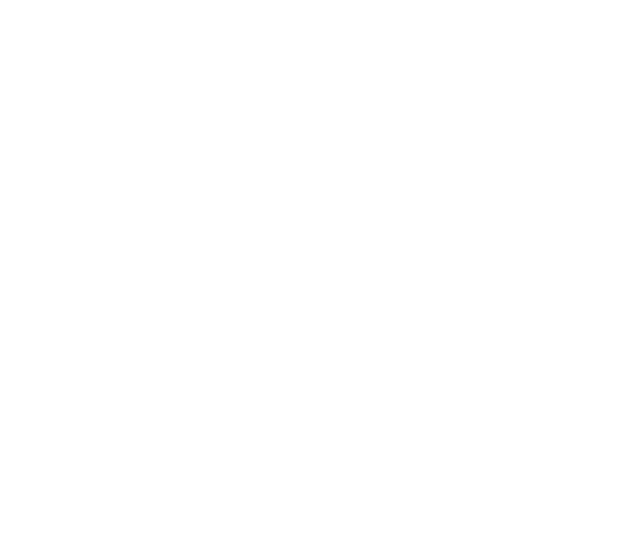
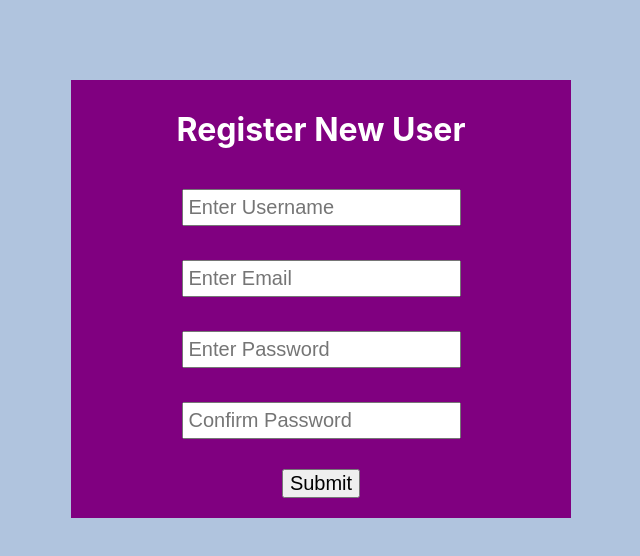
Before and after one commit to Omar-Walid-MD/React-Blog-App, a React (Create React App) app: page /register in a window 1280 px wide. Before the commit this address had no page. Shown: the top 556 px of the page, without its empty margins (319-959 px from the left). Built offline with nearby package versions, Linux system fonts and the light colour scheme; data requests are answered from the project's data file.

Commit message:
Added basic register page

```diff
--- a/src/App.js
+++ b/src/App.js
@@ -1,8 +1,9 @@
 import {useState, useEffect} from "react"
 import { Routes, Route } from "react-router-dom";
-import MainPage from "./main-page";
-import WritePage from "./write-page";
-import './main-page.css';
+import MainPage from "./MainPage";
+import WritePage from "./WritePage";
+import './MainPage.css';
+import RegisterPage from "./RegisterPage";
 
 
 
@@ -10,6 +11,7 @@
 {
 
   const [posts,setPosts] = useState();
+  const [users,setUsers] = useState();
 
   useEffect(()=>{
 
@@ -23,12 +25,24 @@
     console.log(data);
     })
 
+    fetch('http://localhost:8000/users')
+    .then(res => {
+      return res.json()
+    })
+    .then((data)=>{
+    //   console.log(data);
+    setUsers(data);
+    console.log(data);
+    })
+
   },[])
 
   return (
     <Routes>
       <Route path="/" element={<MainPage posts={posts} />} />
       <Route path="/write" element={<WritePage handlePostList={setPosts} />} />
+
+      <Route path="/register" element={<RegisterPage />} />
     </Routes>
 
   );
--- a/src/main-page.css
+++ b/src/MainPage.css
@@ -44,16 +44,35 @@
 .navbar-options
 {
     font-size: 15pt;
-    width: 100px;
+    width: 250px;
+
+    margin-right: 50px;
 }
+.navbar-button
+{
+    font-size: 15pt;
+    font-weight: 600;
+    text-decoration: none;
 
+    color: purple;
+    background-color: white;
+
+
+    padding: 5px 15px;
+    border-radius: 10px;
+
+    border: none;
+    outline: none;
+
+    cursor: pointer;
+}
 .page-container
 {
     width: 100%; min-height: 100vh;
 
     background-color: lightsteelblue;
 
-    margin-top: 80px;
+    padding-top: 80px;
 
     align-items: flex-start;
 }
--- a/src/main-page.js
+++ b/src/MainPage.js
@@ -1,8 +1,8 @@
 import {useState, useEffect} from "react"
 import { Link } from "react-router-dom";
-import Header from "./header";
-import Post from "./post";
-import './main-page.css';
+import Header from "./Header";
+import Post from "./Post";
+import './MainPage.css';
 
 function MainPage({posts})
 {
--- /dev/null
+++ b/src/RegisterPage.css
@@ -0,0 +1,32 @@
+.register-form-container
+{
+    width: 500px;
+
+    background-color: purple;
+
+    padding: 20px;
+}
+.register-form-label
+{
+    color: white;
+
+    margin: 10px;
+}
+.register-form-input-group
+{
+    height: 250px;
+
+    margin: 30px 0;
+}
+.register-form-input
+{
+    font-size: 15pt;
+
+    padding: 5px;
+
+    outline: none;
+}
+.register-form-submit
+{
+    font-size: 15pt;
+}
--- /dev/null
+++ b/src/RegisterPage.js
@@ -0,0 +1,87 @@
+import { useState } from "react";
+import { useNavigate, Link } from 'react-router-dom';
+import "./RegisterPage.css";
+
+function RegisterPage({handleUserList})
+{
+    const navigate = useNavigate();
+
+    const [newUser,setNewUser] = useState({
+        username: "",
+        email: "",
+        password: "",
+    });
+
+    const [confirmPassword,setConfirmPassword] = useState("");
+
+    function handleNewUser(event)
+    {
+        setNewUser({
+            ...newUser,
+            [event.target.name]: event.target.value
+        });
+
+        console.log(newUser);
+    }
+
+    function HandleconfirmPassword(event)
+    {
+        setConfirmPassword(event.target.value)
+    }
+
+    function RegisterUser(e)
+    {
+        e.preventDefault();
+
+        if(newUser.password===confirmPassword)
+        {
+
+            let userToAdd = {
+                ...newUser,
+                id: "user-"+makeId(10)
+            }
+
+            fetch('http://localhost:8000/users',{
+                method: "POST",
+                headers: { "Content-Type": "application/json" },
+                body: JSON.stringify(userToAdd)
+            }).then(()=>{
+                console.log("New Post Added.");
+                handleUserList(prevList => [...prevList,userToAdd])
+            })
+
+            navigate("/");
+            return
+        }
+    }
+
+    function makeId(length)
+    {
+        let result = "";
+        let chars = "123456789";
+        for (var i = 0; i < length; i++) {
+        result += chars[Math.floor(Math.random() * 9)];
+        }
+        return result;
+    }
+
+
+    return (
+        <div className="main-page">
+            <div className="page-container flex-center">
+                <form className="register-form-container flex-column" onSubmit={RegisterUser}>
+                    <h1 className="register-form-label">Register New User</h1>
+                    <div className="register-form-input-group flex-column">
+                        <input className="register-form-input" type="text" placeholder="Enter Username" name="username" value={newUser.username} onChange={handleNewUser}/>
+                        <input className="register-form-input" type="email" placeholder="Enter Email" name="email" value={newUser.email} onChange={handleNewUser}/>
+                        <input className="register-form-input" type="password" placeholder="Enter Password" name="password" value={newUser.password} onChange={handleNewUser}/>
+                        <input className="register-form-input" type="password" placeholder="Confirm Password" name="confirmPassword" value={confirmPassword} onChange={HandleconfirmPassword}/>
+                    </div>
+                    <input className="register-form-submit" type="submit" />
+                </form>
+            </div>
+        </div>
+      );
+}
+
+export default RegisterPage;
--- a/src/write-page.js
+++ b/src/WritePage.js
@@ -1,11 +1,10 @@
 import { useState } from "react";
 import { useNavigate, Link } from 'react-router-dom';
-import Header from "./header"
-import "./write-page.css"
+import Header from "./Header"
+import "./WritePage.css"
 
 function WritePage({handlePostList})
 {
-
     const navigate = useNavigate();
 
     const [newPost,setNewPost] = useState({
--- a/src/database/db.json
+++ b/src/database/db.json
@@ -1,4 +1,12 @@
 {
+  "users": [
+    {
+      "username": "OmarWalid",
+      "email": "omar.madinah49@yahoo.com",
+      "password": "123",
+      "id": "user-4499347254"
+    }
+  ],
   "posts": [
     {
       "title": "Template post",
--- a/src/header.js
+++ b/src/header.js
@@ -1,16 +1,18 @@
 
+import { useState } from "react";
 import {Link} from "react-router-dom";
 
 function Header()
 {
+
     return (
         <header className="navbar flex-row">
             <div>
               <Link to="/" className="navbar-logo">BLOG APP</Link>
             </div>
             <div className="navbar-options flex-row">
-              <p>LINK</p>
-              <p>LINK</p>
+              <Link to="/register" className="navbar-button">Register</Link>
+              <Link className="navbar-button">Log In</Link>
             </div>
           </header>
     );
--- a/src/post.js
+++ b/src/post.js
@@ -1,4 +1,4 @@
-import './main-page.css';
+import './MainPage.css';
 import {useState, useEffect} from "react";
 import axios from 'axios';
 
```
Also changed, not shown: src/WritePage.css (renamed from src/write-page.css).
